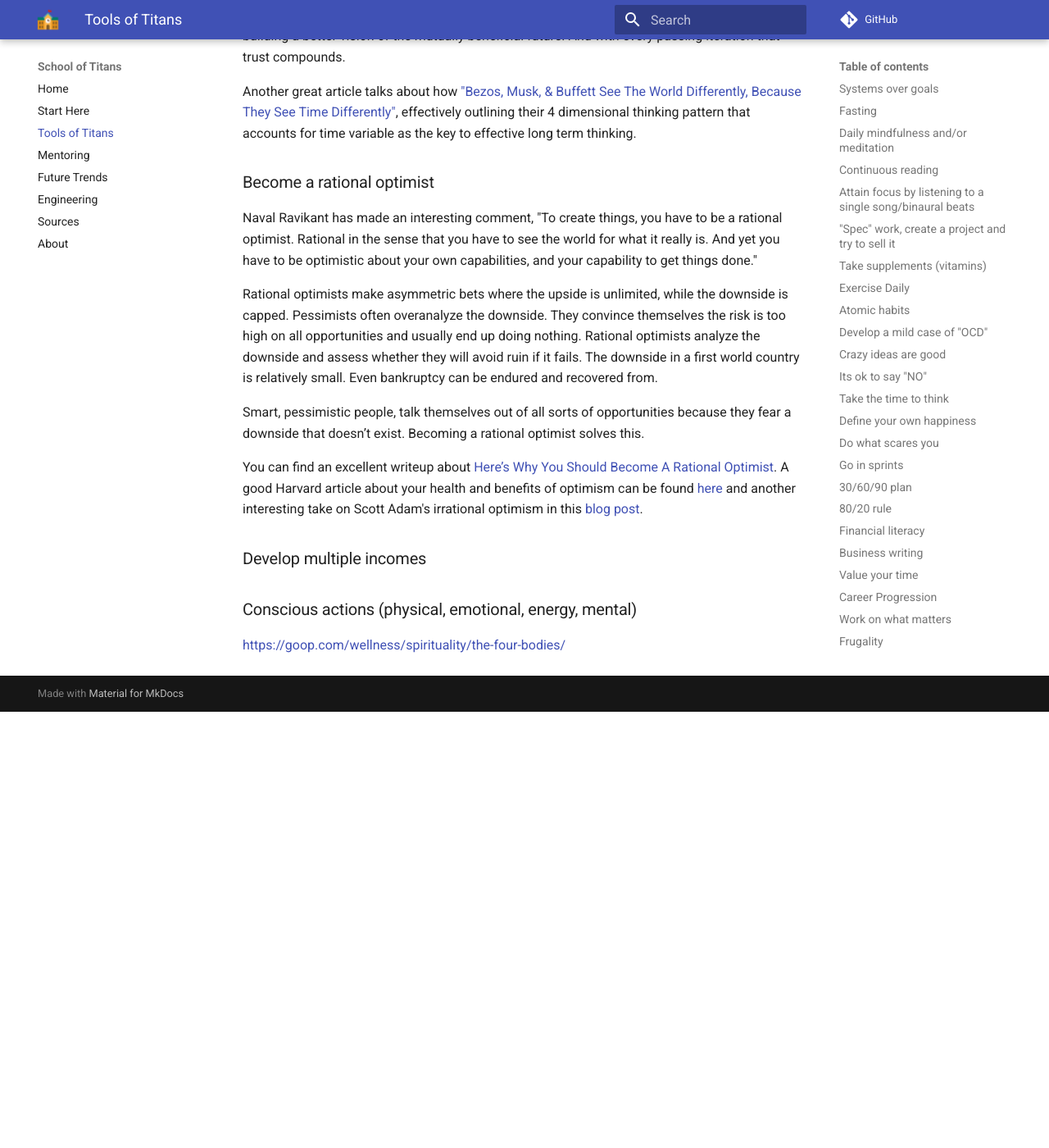
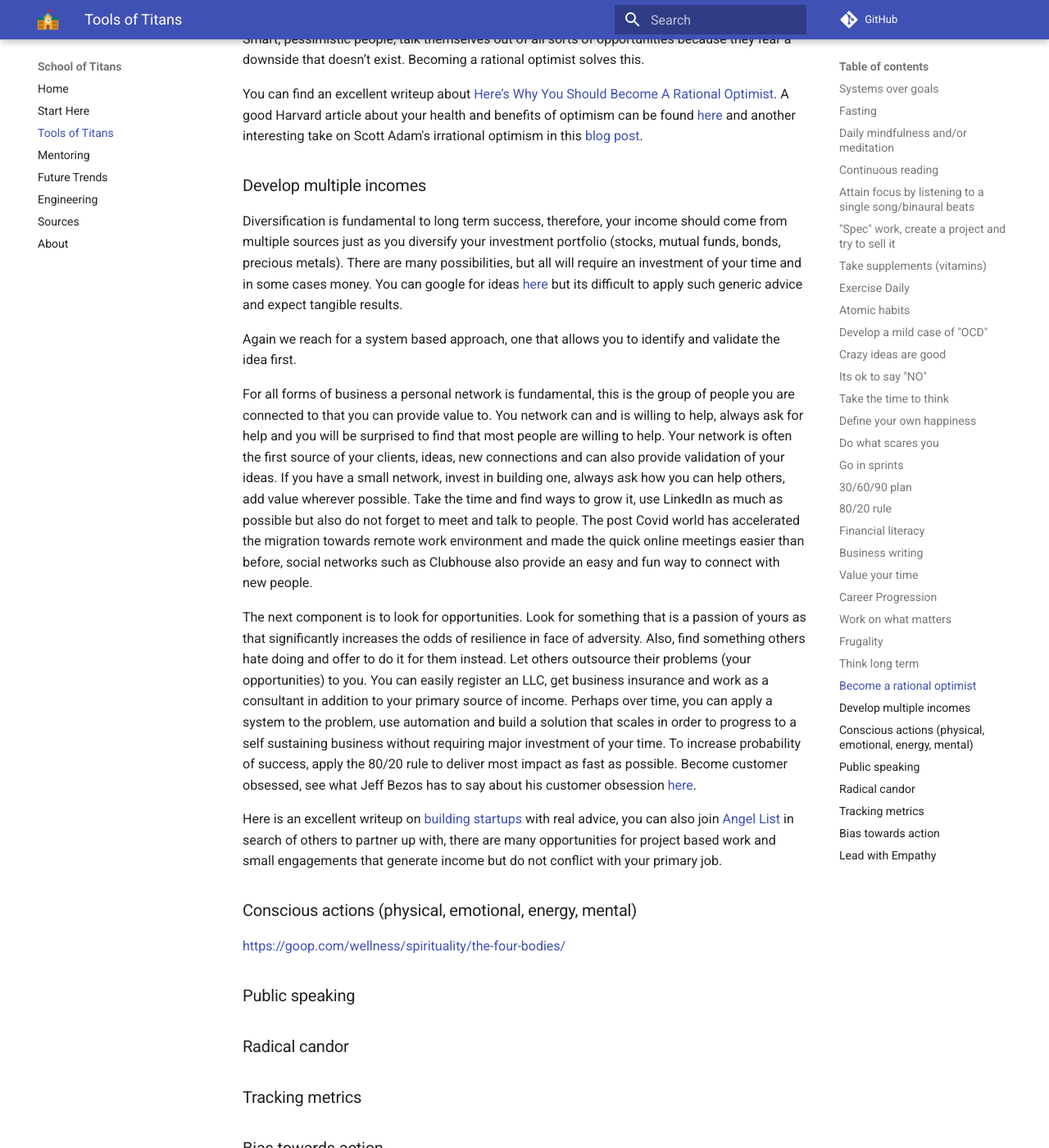
Before and after one commit to fszale/school-of-titans, an MkDocs documentation site: the page built from docs/tools.md, in a window 1280 px wide and 1400 px high, scrolled down 17205 px. Shown: the whole window at 82% size. Built offline with MkDocs 1.6.1 and Material for MkDocs 9.7.7, drawn with Linux system fonts in a browser that asks for light colours; comment, search, counter and statistics services are not loaded; before the commit the page ends 18073 px from its top, so only the background shows below that; some of the changed text lies outside the part shown.

Commit message:
More content

```diff
--- a/docs/tools.md
+++ b/docs/tools.md
@@ -405,5 +397,21 @@
 
 You can find an excellent writeup about [Here’s Why You Should Become A Rational Optimist](https://www.wealest.com/articles/rational-optimist). A good Harvard article about your health and benefits of optimism can be found [here](https://www.health.harvard.edu/heart-health/optimism-and-your-health) and another interesting take on Scott Adam's irrational optimism in this [blog post](https://ordinary-times.com/2014/03/01/the-case-for-scott-adamss-irrational-optimism/).
 ### Develop multiple incomes
+Diversification is fundamental to long term success, therefore, your income should come from multiple sources just as you diversify your investment portfolio (stocks, mutual funds, bonds, precious metals). There are many possibilities, but all will require an investment of your time and in some cases money.  You can google for ideas [here](https://www.google.com/search?q=ideas+for+multiple+sources+of+income) but its difficult to apply such generic advice and expect tangible results.
+
+Again we reach for a system based approach, one that allows you to identify and validate the idea first.
+
+For all forms of business a personal network is fundamental, this is the group of people you are connected to that you can provide value to. You network can and is willing to help, always ask for help and you will be surprised to find that most people are willing to help. Your network is often the first source of your clients, ideas, new connections and can also provide validation of your ideas. If you have a small network, invest in building one, always ask how you can help others, add value wherever possible.  Take the time and find ways to grow it, use LinkedIn as much as possible but also do not forget to meet and talk to people. The post Covid world has accelerated the migration towards remote work environment and made the quick online meetings easier than before, social networks such as Clubhouse also provide an easy and fun way to connect with new people.
+
+The next component is to look for opportunities. Look for something that is a passion of yours as that significantly increases the odds of resilience in face of adversity. Also, find something others hate doing and offer to do it for them instead. Let others outsource their problems (your opportunities) to you. You can easily register an LLC, get business insurance and work as a consultant in addition to your primary source of income.  Perhaps over time, you can apply a system to the problem, use automation and build a solution that scales in order to progress to a self sustaining business without requiring major investment of your time. To increase probability of success, apply the 80/20 rule to deliver most impact as fast as possible. Become customer obsessed, see what Jeff Bezos has to say about his customer obsession [here](https://www.salesforce.com/blog/jeff-bezos-lessons-blog/).
+
+Here is an excellent writeup on [building startups](https://www.navalmanack.com/secret-sections/building-startups) with real advice, you can also join [Angel List](https://angel.co/]) in search of others to partner up with, there are many opportunities for project based work and small engagements that generate income but do not conflict with your primary job.
 ### Conscious actions (physical, emotional, energy, mental)
   [https://goop.com/wellness/spirituality/the-four-bodies/](https://goop.com/wellness/spirituality/the-four-bodies/)
+### Public speaking
+### Radical candor
+### Tracking metrics
+### Bias towards action
+Dip your toe in the water
+### Lead with Empathy
+Just care.
```
Also changed, not shown: other parts of docs/tools.md (+0 -8 lines).
